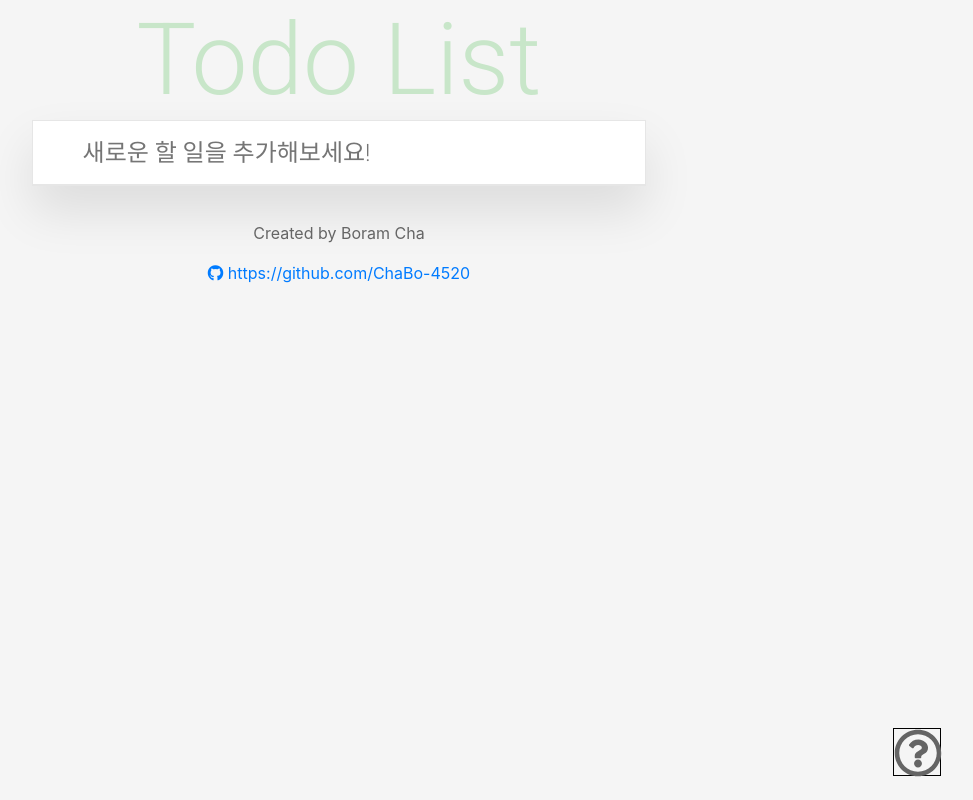
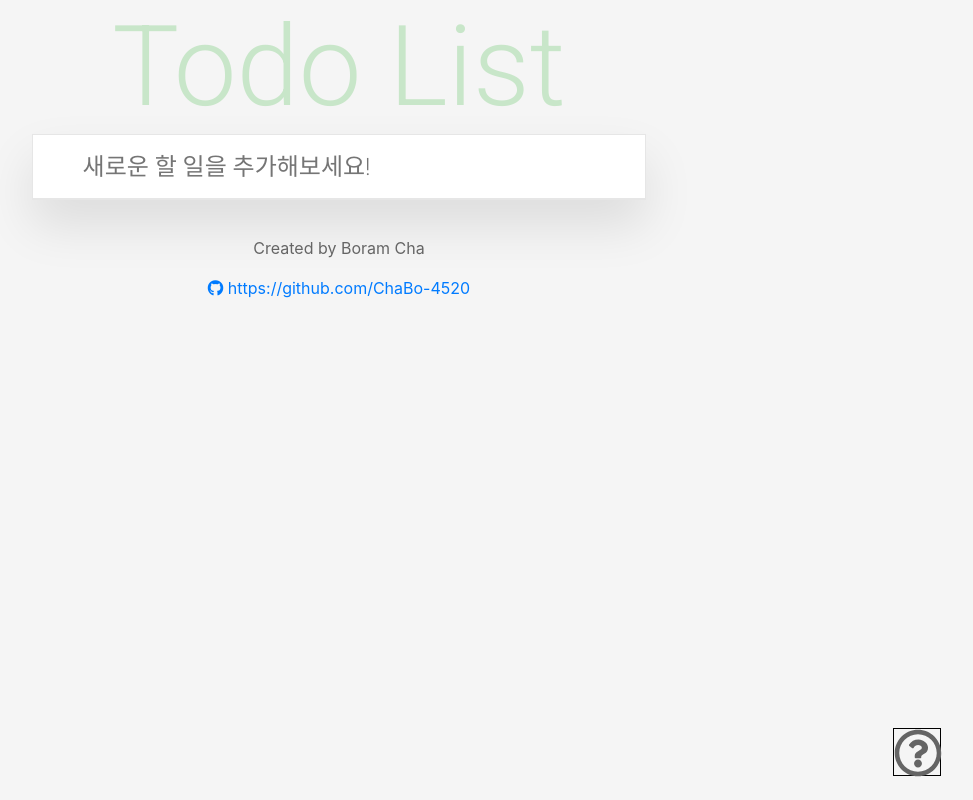
Before and after one commit to ChaBo-4520/ToDoList_Vue, a Vue app: page / in a window 1280 px wide. Shown: the whole page, without its empty margins (301-1274 px from the left). Built offline with nearby package versions, Linux system fonts and the light colour scheme.

Commit message:
Design 1

```diff
--- a/src/components/TodoHeader.vue
+++ b/src/components/TodoHeader.vue
@@ -18,6 +18,7 @@ export default {};
   font-size: var(--font-header);
   color: var(--font-color-header);
   font-weight: 100;
+  font-size: 7em;
   min-width: var(--outter-min-width);
   text-align: center;
   margin: 0;
```
Also changed, not shown: 13 other files (tests, documents, lock files or other folders).
